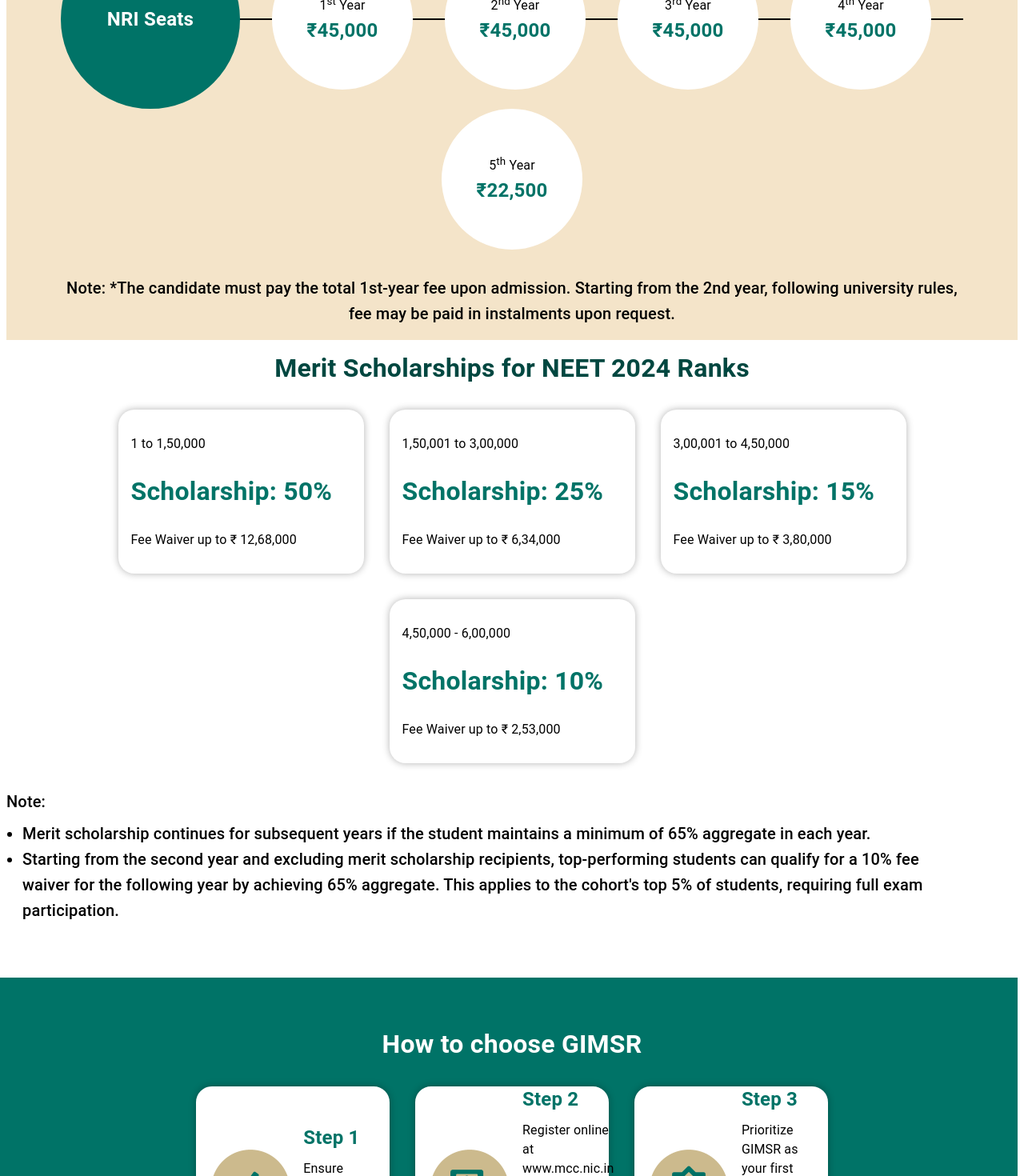
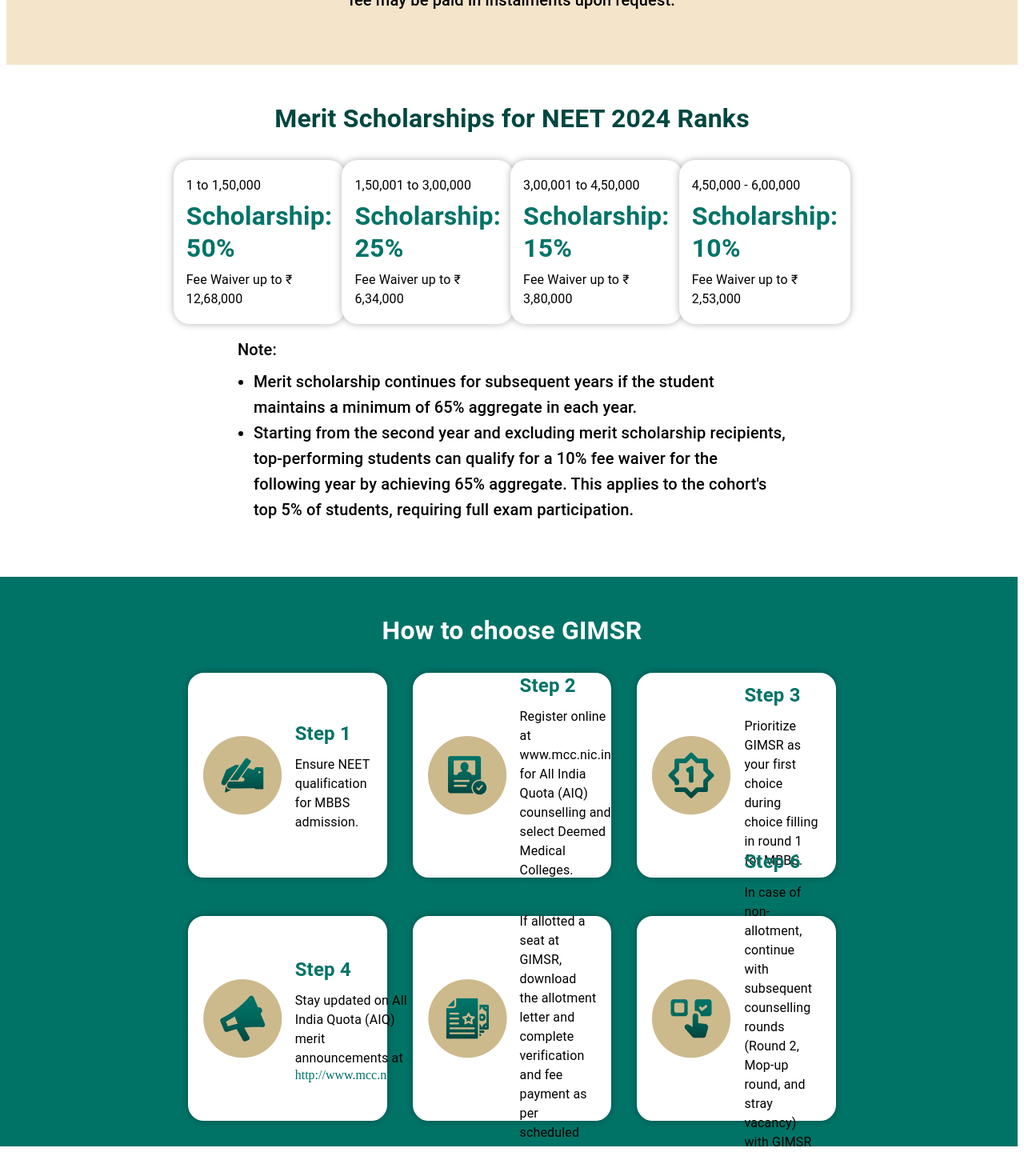
Before and after one commit to jeevanjames2000/Gitam-personal, a React (Create React App) app: page / in a window 1280 px wide. Shown: the part 3280-4750 px from the top of the page at 80% size. Built offline with nearby package versions, Linux system fonts and the light colour scheme.

Commit message:
fee sturt,how tochange,merit

```diff
--- a/src/Components/FeeStructure.jsx
+++ b/src/Components/FeeStructure.jsx
@@ -16,6 +16,7 @@
           alignItems: "center",
           justifyContent: "start",
           paddingTop: "3rem",
+          paddingBottom: "3rem",
         }}
       >
         <Typography
@@ -42,8 +43,8 @@
         >
           <div
             style={{
-              width: "220px",
-              height: "220px",
+              width: "200px",
+              height: "200px",
               border: "2px solid #007367",
               borderRadius: "50%",
               display: "flex",
@@ -78,8 +79,8 @@
 
           <div
             style={{
-              width: "172px",
-              height: "172px",
+              width: "162px",
+              height: "162px",
               border: "2px solid #ffff",
               borderRadius: "50%",
               display: "flex",
@@ -120,8 +121,8 @@
 
           <div
             style={{
-              width: "172px",
-              height: "172px",
+              width: "162px",
+              height: "162px",
               border: "2px solid #ffff",
               borderRadius: "50%",
               display: "flex",
@@ -162,8 +163,8 @@
 
           <div
             style={{
-              width: "172px",
-              height: "172px",
+              width: "162px",
+              height: "162px",
               border: "2px solid #ffff",
               borderRadius: "50%",
               display: "flex",
@@ -204,8 +205,8 @@
 
           <div
             style={{
-              width: "172px",
-              height: "172px",
+              width: "162px",
+              height: "162px",
               border: "2px solid #ffff",
               borderRadius: "50%",
               display: "flex",
@@ -246,8 +247,8 @@
 
           <div
             style={{
-              width: "172px",
-              height: "172px",
+              width: "162px",
+              height: "162px",
               border: "2px solid #ffff",
               borderRadius: "50%",
               display: "flex",
@@ -292,8 +293,8 @@
         >
           <div
             style={{
-              width: "220px",
-              height: "220px",
+              width: "200px",
+              height: "200px",
               border: "2px solid #007367",
               borderRadius: "50%",
               display: "flex",
@@ -326,8 +327,8 @@
 
           <div
             style={{
-              width: "172px",
-              height: "172px",
+              width: "162px",
+              height: "162px",
               border: "2px solid #ffff",
               borderRadius: "50%",
               display: "flex",
@@ -368,8 +369,8 @@
 
           <div
             style={{
-              width: "172px",
-              height: "172px",
+              width: "162px",
+              height: "162px",
               border: "2px solid #ffff",
               borderRadius: "50%",
               display: "flex",
@@ -410,8 +411,8 @@
 
           <div
             style={{
-              width: "172px",
-              height: "172px",
+              width: "162px",
+              height: "162px",
               border: "2px solid #ffff",
               borderRadius: "50%",
               display: "flex",
@@ -452,8 +453,8 @@
 
           <div
             style={{
-              width: "172px",
-              height: "172px",
+              width: "162px",
+              height: "162px",
               border: "2px solid #ffff",
               borderRadius: "50%",
               display: "flex",
@@ -494,8 +495,8 @@
 
           <div
             style={{
-              width: "172px",
-              height: "172px",
+              width: "162px",
+              height: "162px",
               border: "2px solid #ffff",
               borderRadius: "50%",
               display: "flex",
--- a/src/Components/HowToChoose.jsx
+++ b/src/Components/HowToChoose.jsx
@@ -9,7 +9,12 @@
         container
         justifyContent="center"
         spacing={4}
-        style={{ padding: "2rem", backgroundColor: "#007367" }}
+        style={{
+          marginTop: "1rem",
+          padding: "1rem",
+          marginBottom: "1rem",
+          backgroundColor: "#007367",
+        }}
       >
         <Grid item xs={12}>
           <Typography
--- a/src/Components/Merit.jsx
+++ b/src/Components/Merit.jsx
@@ -11,7 +11,7 @@
           display={"flex"}
           justifyContent={"center"}
           gap={4}
-          style={{ marginBottom: "4rem" }}
+          style={{ marginBottom: "1rem", marginTop: "2rem" }}
         >
           <Grid item container display={"flex"} justifyContent={"center"}>
             <Typography
@@ -22,21 +22,29 @@
             </Typography>
           </Grid>
           <Grid
-            item
             container
-            xs={12}
-            gap={2}
             spacing={2}
             justifyContent="center"
+            xs={12}
+            sm={6}
+            md={6}
+            lg={8}
           >
-            {}
-            <Grid item>
+            {/* First Card */}
+            <Grid
+              item
+              xs={12}
+              sm={6}
+              md={6}
+              lg={3}
+              style={{ display: "flex", justifyContent: "center" }}
+            >
               <div
                 style={{
                   border: "2px solid #fffff",
                   borderRadius: "20px",
                   height: "173px",
-                  width: "275px",
+                  // width: "275px",
                   display: "flex",
                   flexDirection: "column",
                   justifyContent: "space-around",
@@ -59,14 +67,22 @@
                 <Typography>Fee Waiver up to ₹ 12,68,000</Typography>
               </div>
             </Grid>
-            {}
-            <Grid item>
+
+            {/* Second Card */}
+            <Grid
+              item
+              xs={12}
+              sm={6}
+              md={6}
+              lg={3}
+              style={{ display: "flex", justifyContent: "center" }}
+            >
               <div
                 style={{
                   border: "2px solid #fffff",
                   borderRadius: "20px",
                   height: "173px",
-                  width: "275px",
+                  // width: "275px",
                   display: "flex",
                   flexDirection: "column",
                   justifyContent: "space-around",
@@ -89,14 +105,22 @@
                 <Typography>Fee Waiver up to ₹ 6,34,000</Typography>
               </div>
             </Grid>
-            {}
-            <Grid item>
+
+            {/* Third Card */}
+            <Grid
+              item
+              xs={12}
+              sm={6}
+              md={6}
+              lg={3}
+              style={{ display: "flex", justifyContent: "center" }}
+            >
               <div
                 style={{
                   border: "2px solid #fffff",
                   borderRadius: "20px",
                   height: "173px",
-                  width: "275px",
+                  // width: "275px",
                   display: "flex",
                   flexDirection: "column",
                   justifyContent: "space-around",
@@ -119,14 +143,22 @@
                 <Typography>Fee Waiver up to ₹ 3,80,000</Typography>
               </div>
             </Grid>
-            {}
-            <Grid item>
+
+            {/* Fourth Card */}
+            <Grid
+              item
+              xs={12}
+              sm={6}
+              md={6}
+              lg={3}
+              style={{ display: "flex", justifyContent: "center" }}
+            >
               <div
                 style={{
                   border: "2px solid #fffff",
                   borderRadius: "20px",
                   height: "173px",
-                  width: "275px",
+                  // width: "275px",
                   display: "flex",
                   flexDirection: "column",
                   justifyContent: "space-around",
@@ -149,8 +181,10 @@
                 <Typography>Fee Waiver up to ₹ 2,53,000</Typography>
               </div>
             </Grid>
-          </Grid>
-          <Grid item container xs={12} justifyContent="center">
+
+            {/* Note */}
+            <Grid item container xs={12} lg={10}>
+              <Grid item xs={12} justifyContent="center">
                 <Typography variant="h6">
                   Note:
                   <ul style={{ paddingLeft: "20px", marginTop: "0.5rem" }}>
@@ -159,15 +193,16 @@
                       student maintains a minimum of 65% aggregate in each year.
                     </li>
                     <li>
-                  Starting from the second year and excluding merit scholarship
-                  recipients, top-performing students can qualify for a 10% fee
-                  <br />
-                  waiver for the following year by achieving 65% aggregate. This
-                  applies to the cohort's top 5% of students, requiring full
-                  exam participation.
+                      Starting from the second year and excluding merit
+                      scholarship recipients, top-performing students can
+                      qualify for a 10% fee waiver for the following year by
+                      achieving 65% aggregate. This applies to the cohort's top
+                      5% of students, requiring full exam participation.
                     </li>
                   </ul>
                 </Typography>
+              </Grid>
+            </Grid>
           </Grid>
         </Grid>
       </Grid>
```
Lines whose indentation alone changed are shown as unchanged.
